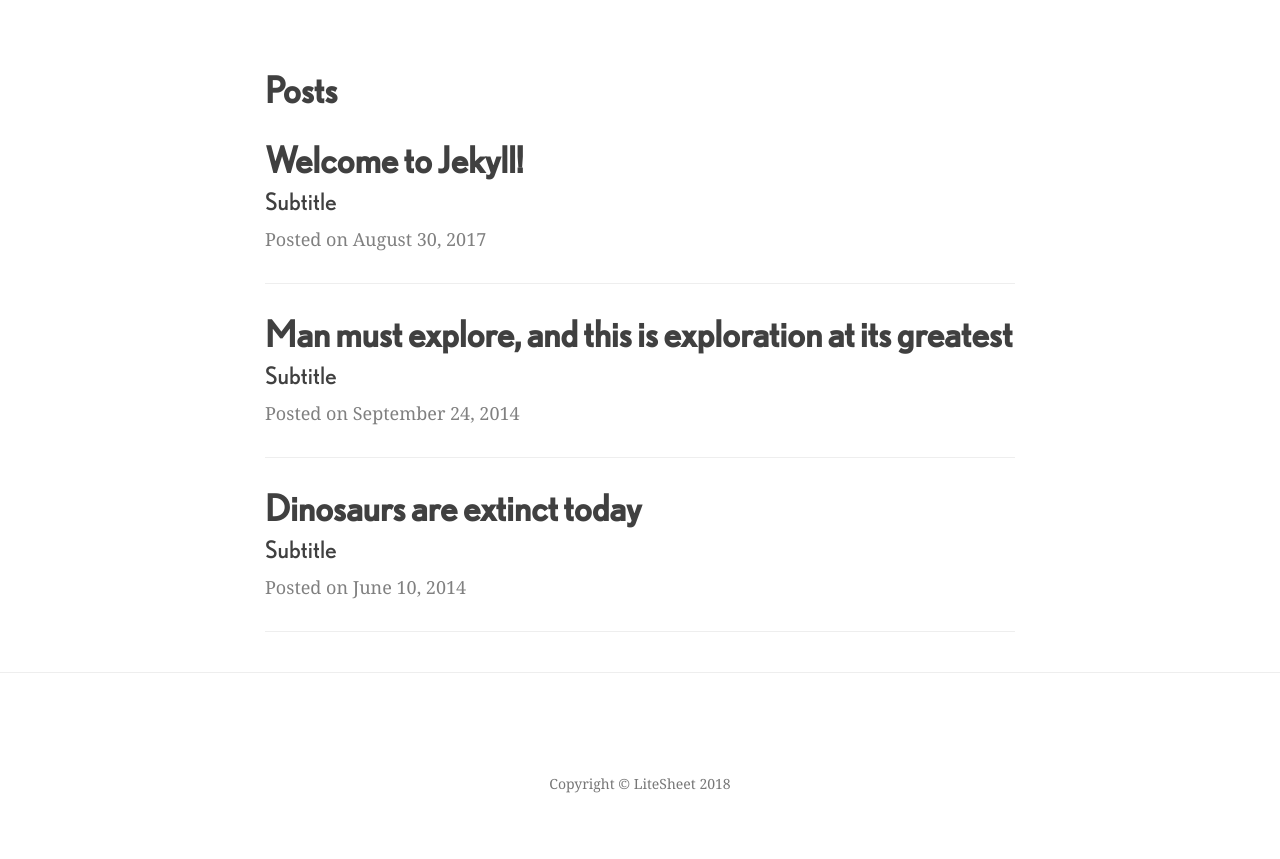
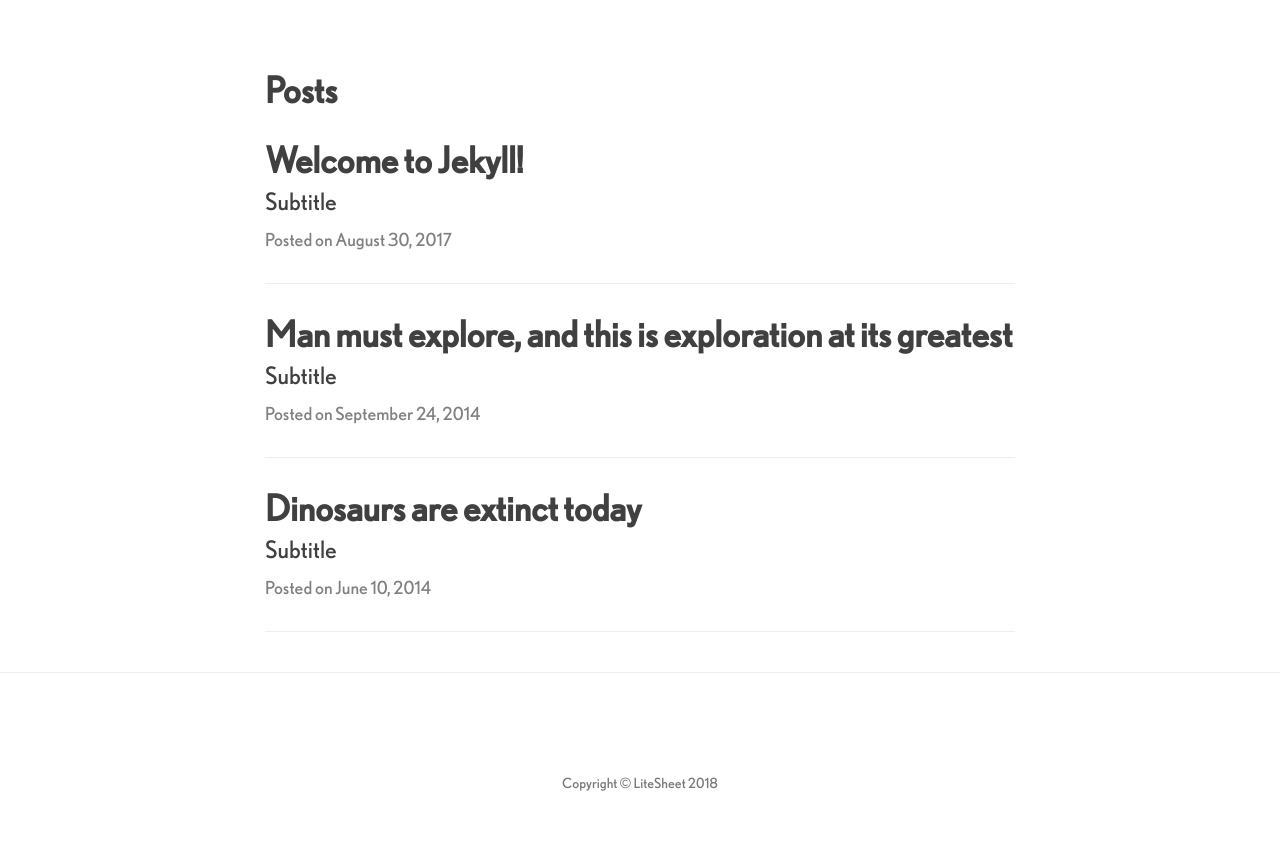
Before and after one commit to litesheet-site/litesheet-site.github.io, a Jekyll site: the page built from index.md, in a window 1280 px wide. Shown: the part 322-1181 px from the top of the page. Built offline with Jekyll 4.4.1, drawn with Linux system fonts in a browser that asks for light colours; nearby versions of some CDN libraries.

Commit message:
nobel font

```diff
--- a/_sass/clean-blog.scss
+++ b/_sass/clean-blog.scss
@@ -4,7 +4,7 @@
 // Global Components
 
 body {
-	@include serif;
+	@include sans-serif;
 	font-size: 20px;
 	color: $gray-dark;
 }
```
